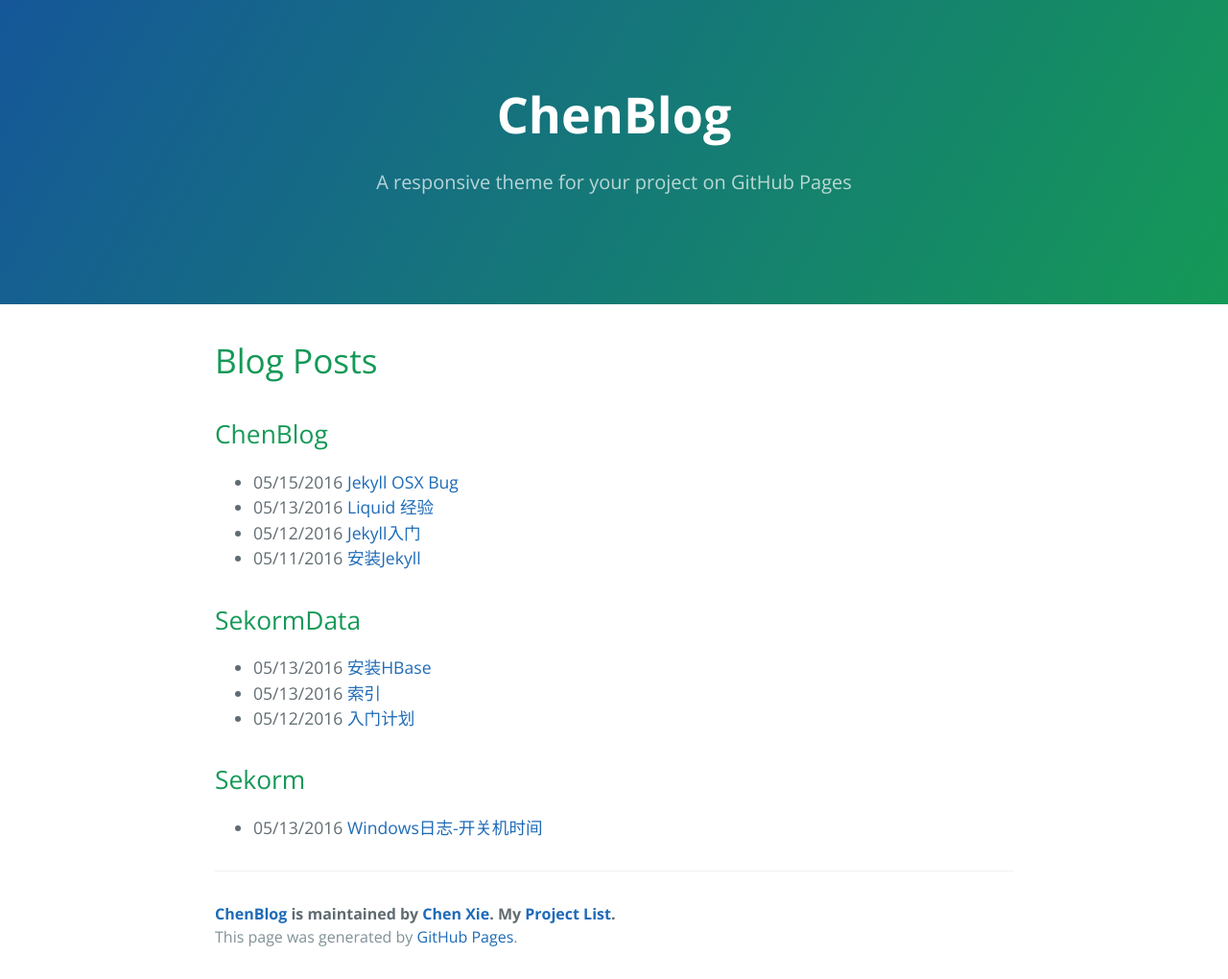
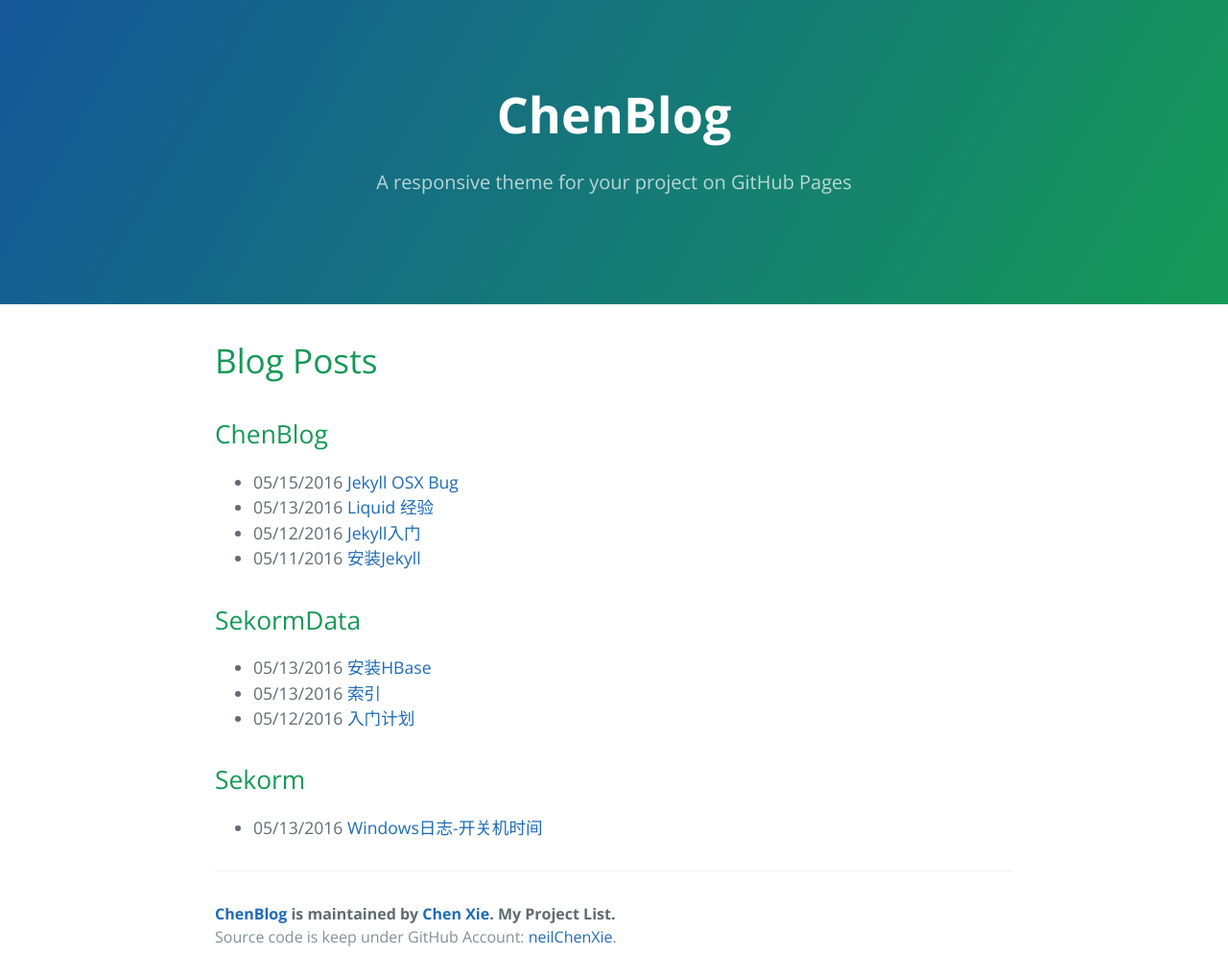
Before and after one commit to neilChenXie/neilChenXie.github.io, a Jekyll site: the page built from index.html, in a window 1280 px wide. Shown: the whole page at 96% size. Built offline with Jekyll 4.4.1, drawn with Linux system fonts in a browser that asks for light colours; the list of posts is cut into pages by our own code.

Commit message:
modified:   _includes/page-footer.html

```diff
--- a/_includes/page-footer.html
+++ b/_includes/page-footer.html
@@ -1,4 +1,4 @@
 <footer class="site-footer">
-  <span class="site-footer-owner"><a href="{{ site.url }}">{{ site.title }}</a> is maintained by <a href="{{ site.author.url }}">{{ site.author.name }}</a>. My <a href="/about">Project List</a>.</span>
-  <span class="site-footer-credits">This page was generated by <a href="https://pages.github.com">GitHub Pages</a>.</span>
+  <span class="site-footer-owner"><a href="{{ site.url }}">{{ site.title }}</a> is maintained by <a href="/about">{{ site.author.name }}</a>. My Project List</a>.</span>
+  <span class="site-footer-credits">Source code is keep under GitHub Account: <a href="{{ site.author.url }}">neilChenXie</a>.</span>
 </footer>
```
